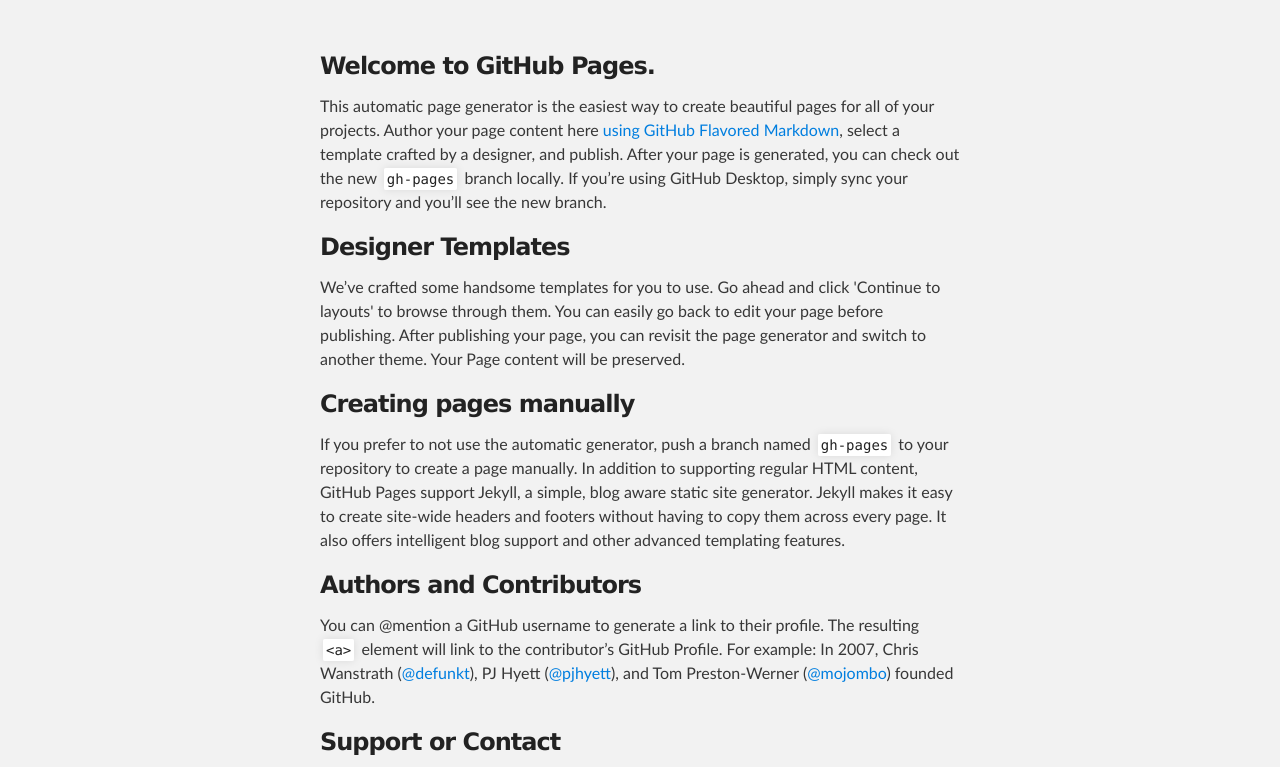
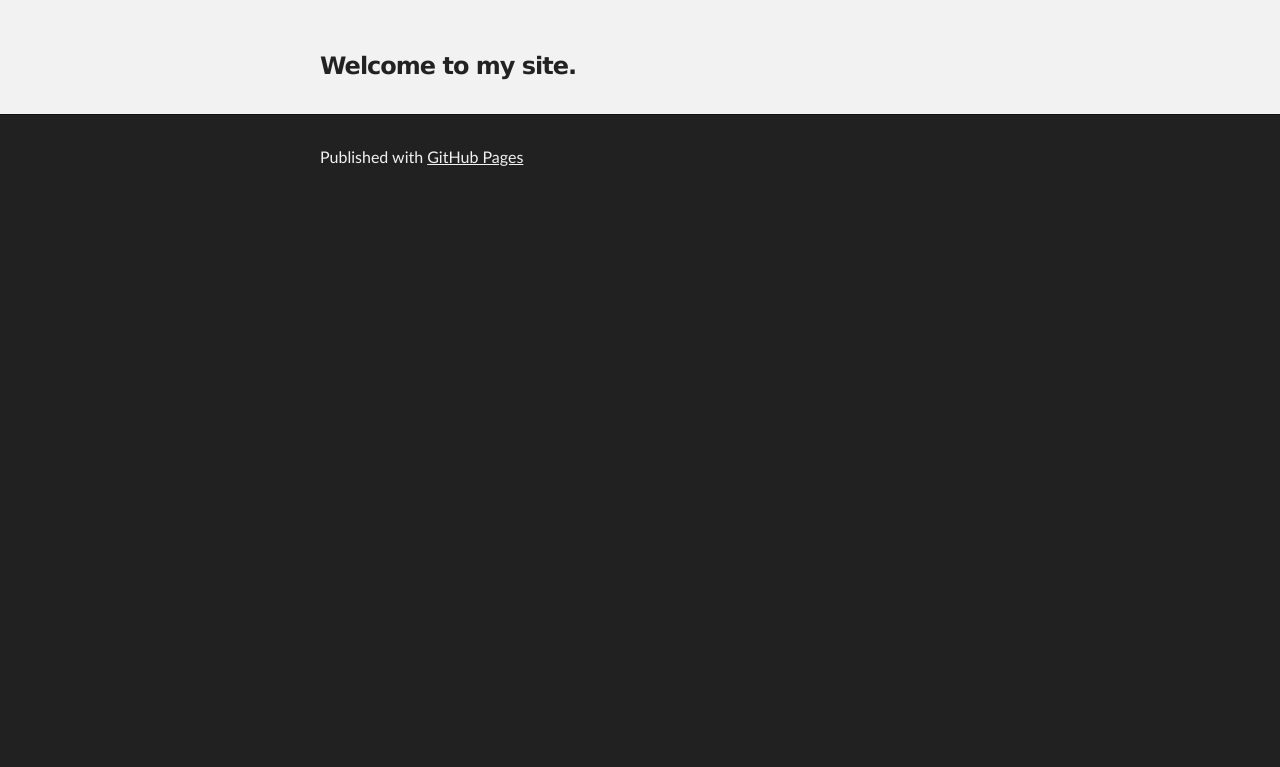
Before and after one commit to pkelley/pkelley.github.io, a plain HTML site: page index.html in a window 1280 px wide. Shown: the part 176-943 px from the top of the page. After the commit the page ends 800 px from the top, so only its background shows below. Drawn offline with Linux system fonts and the light colour scheme.

Commit message:
Took out test text

```diff
--- a/index.html
+++ b/index.html
@@ -8,7 +8,7 @@
 
     <link rel="stylesheet" type="text/css" media="screen" href="stylesheets/stylesheet.css">
 
-    <title>Pkelley.GitHub.io</title>
+    <title>Preston Kelley</title>
   </head>
 
   <body>
@@ -28,29 +28,8 @@
     <div id="main_content_wrap" class="outer">
       <section id="main_content" class="inner">
         <h3>
-<a id="welcome-to-github-pages" class="anchor" href="#welcome-to-github-pages" aria-hidden="true"><span aria-hidden="true" class="octicon octicon-link"></span></a>Welcome to GitHub Pages.</h3>
+<a id="welcome-to-github-pages" class="anchor" href="#welcome-to-github-pages" aria-hidden="true"><span aria-hidden="true" class="octicon octicon-link"></span></a>Welcome to my site.</h3>
 
-<p>This automatic page generator is the easiest way to create beautiful pages for all of your projects. Author your page content here <a href="https://guides.github.com/features/mastering-markdown/">using GitHub Flavored Markdown</a>, select a template crafted by a designer, and publish. After your page is generated, you can check out the new <code>gh-pages</code> branch locally. If you’re using GitHub Desktop, simply sync your repository and you’ll see the new branch.</p>
-
-<h3>
-<a id="designer-templates" class="anchor" href="#designer-templates" aria-hidden="true"><span aria-hidden="true" class="octicon octicon-link"></span></a>Designer Templates</h3>
-
-<p>We’ve crafted some handsome templates for you to use. Go ahead and click 'Continue to layouts' to browse through them. You can easily go back to edit your page before publishing. After publishing your page, you can revisit the page generator and switch to another theme. Your Page content will be preserved.</p>
-
-<h3>
-<a id="creating-pages-manually" class="anchor" href="#creating-pages-manually" aria-hidden="true"><span aria-hidden="true" class="octicon octicon-link"></span></a>Creating pages manually</h3>
-
-<p>If you prefer to not use the automatic generator, push a branch named <code>gh-pages</code> to your repository to create a page manually. In addition to supporting regular HTML content, GitHub Pages support Jekyll, a simple, blog aware static site generator. Jekyll makes it easy to create site-wide headers and footers without having to copy them across every page. It also offers intelligent blog support and other advanced templating features.</p>
-
-<h3>
-<a id="authors-and-contributors" class="anchor" href="#authors-and-contributors" aria-hidden="true"><span aria-hidden="true" class="octicon octicon-link"></span></a>Authors and Contributors</h3>
-
-<p>You can @mention a GitHub username to generate a link to their profile. The resulting <code>&lt;a&gt;</code> element will link to the contributor’s GitHub Profile. For example: In 2007, Chris Wanstrath (<a href="https://github.com/defunkt" class="user-mention">@defunkt</a>), PJ Hyett (<a href="https://github.com/pjhyett" class="user-mention">@pjhyett</a>), and Tom Preston-Werner (<a href="https://github.com/mojombo" class="user-mention">@mojombo</a>) founded GitHub.</p>
-
-<h3>
-<a id="support-or-contact" class="anchor" href="#support-or-contact" aria-hidden="true"><span aria-hidden="true" class="octicon octicon-link"></span></a>Support or Contact</h3>
-
-<p>Having trouble with Pages? Check out our <a href="https://help.github.com/pages">documentation</a> or <a href="https://github.com/contact">contact support</a> and we’ll help you sort it out.</p>
       </section>
     </div>
 
```
